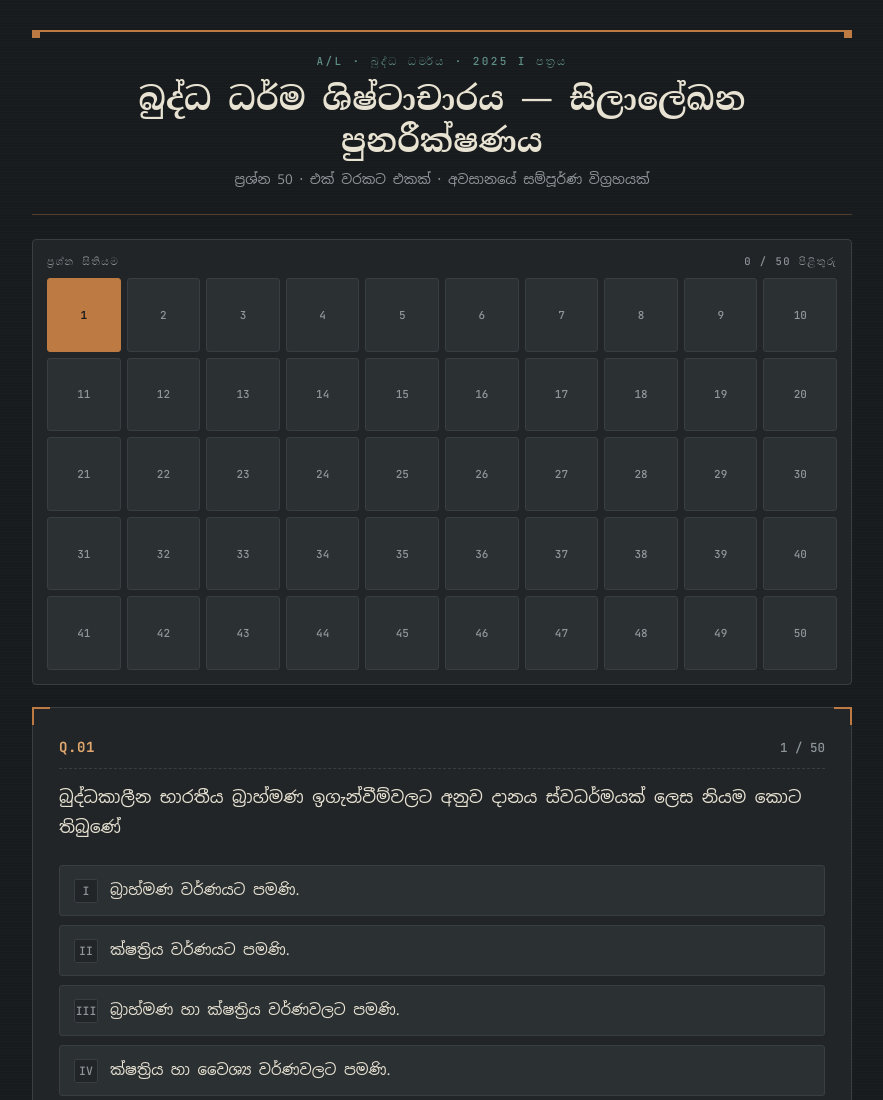
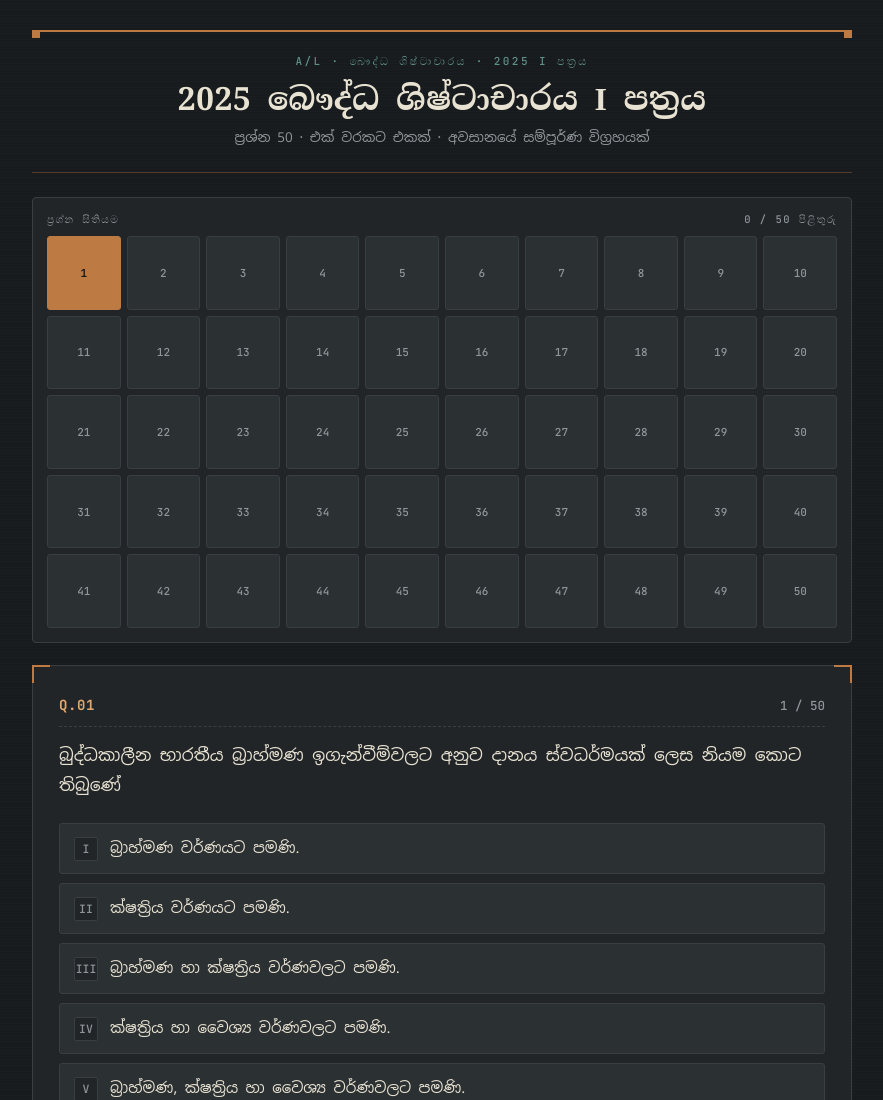
Before and after one commit to DMadushanka/A-L, a plain HTML site: page BC2.html in a window 1280 px wide. Shown: the top 1100 px of the page, without its empty margins (198-1081 px from the left). Drawn offline with Linux system fonts and the light colour scheme.

Commit message:
Update BC2.html

```diff
--- a/BC2.html
+++ b/BC2.html
@@ -4,7 +4,7 @@
 <meta charset="UTF-8">
 <meta name="viewport" content="width=device-width, initial-scale=1.0">
 <meta property="og:type" content="website">
-<meta property="og:title" content="බ2025 ‌බෞද්ධ ශිෂ්ටාචාරය I පත්‍රය">
+<meta property="og:title" content="2025 ‌බෞද්ධ ශිෂ්ටාචාරය I පත්‍රය">
 <meta property="og:description" content="2025 ‌බෞද්ධ ශිෂ්ටාචාරය I පත්‍රය">
 <meta property="og:image" content="BC2.png">
 <meta property="og:image:type" content="image/png">
@@ -288,8 +288,8 @@
 <div class="stage">
 
   <div class="masthead">
-    <span class="kicker mono">A/L · බුද්ධ ධර්මය · 2025 I පත්‍රය</span>
-    <h1>බුද්ධ ධර්ම ශිෂ්ටාචාරය — සිලාලේඛන පුනරීක්ෂණය</h1>
+    <span class="kicker mono">A/L · බෞද්ධ ශිෂ්ටාචාරය · 2025 I පත්‍රය</span>
+    <h1>2025 ‌බෞද්ධ ශිෂ්ටාචාරය I පත්‍රය</h1>
     <p>ප්‍රශ්න 50 · එක් වරකට එකක් · අවසානයේ සම්පූර්ණ විග්‍රහයක්</p>
   </div>
 
```
